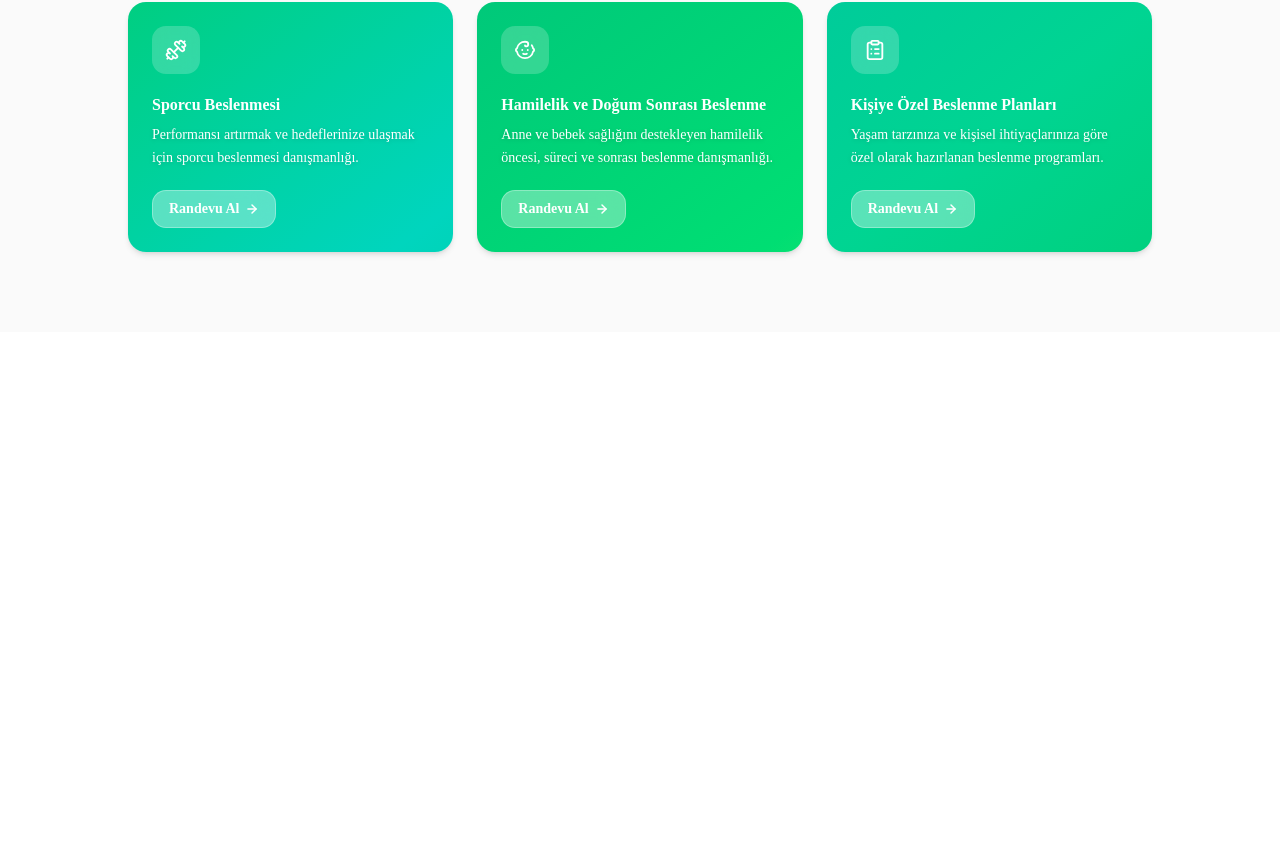
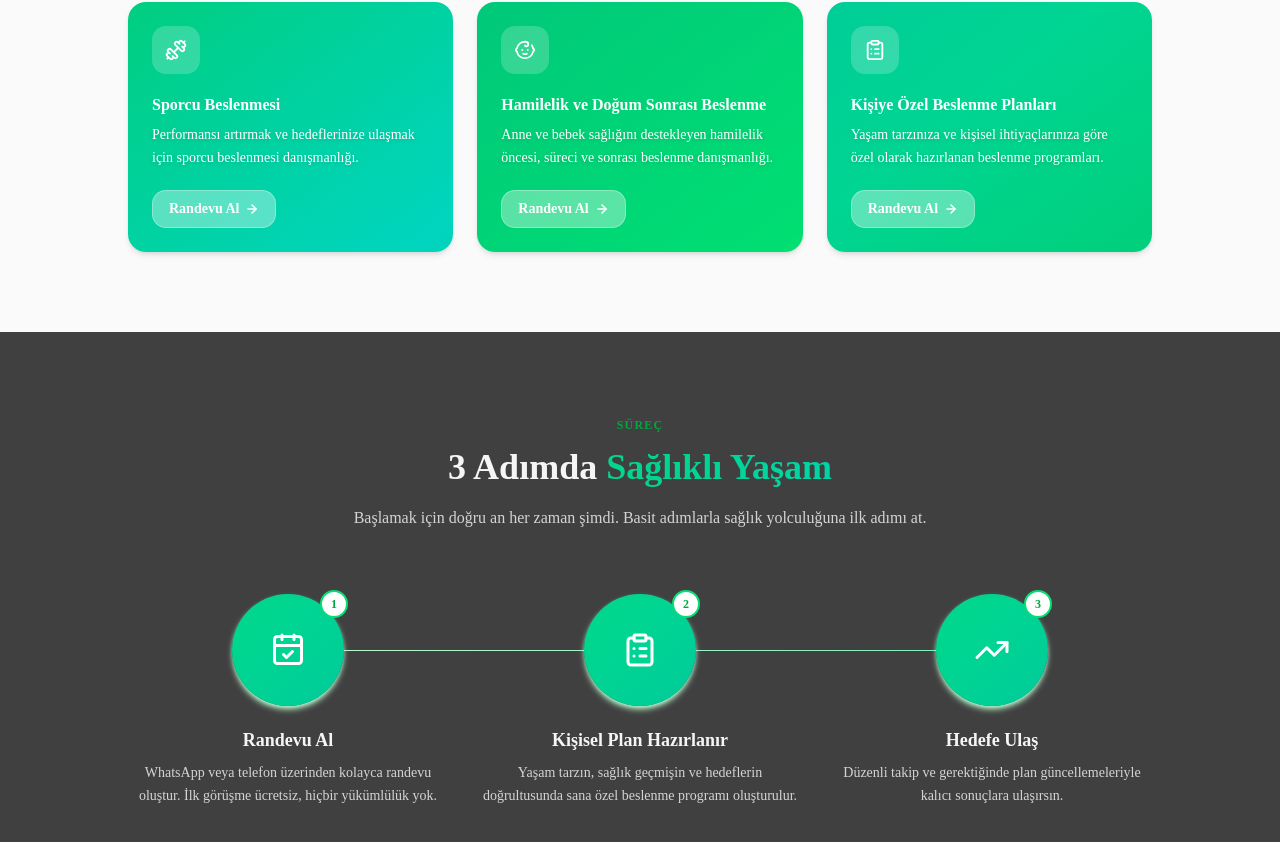
Before and after one commit to furkanarslan1/next-diyetisyen-v1, a Next.js app: page / in a window 1280 px wide. Shown: the part 1340-2182 px from the top of the page. Before the commit the page ends 1672 px from the top, so only its background shows below. Built offline with nearby package versions, Linux system fonts and the light colour scheme.

Commit message:
feat:add how it works

```diff
--- /dev/null
+++ b/app/components/HowItWorks.tsx
@@ -0,0 +1,87 @@
+import { CalendarCheck, ClipboardList, TrendingUp } from "lucide-react";
+
+const steps = [
+  {
+    icon: CalendarCheck,
+    step: "01",
+    title: "Randevu Al",
+    description:
+      "WhatsApp veya telefon üzerinden kolayca randevu oluştur. İlk görüşme ücretsiz, hiçbir yükümlülük yok.",
+  },
+  {
+    icon: ClipboardList,
+    step: "02",
+    title: "Kişisel Plan Hazırlanır",
+    description:
+      "Yaşam tarzın, sağlık geçmişin ve hedeflerin doğrultusunda sana özel beslenme programı oluşturulur.",
+  },
+  {
+    icon: TrendingUp,
+    step: "03",
+    title: "Hedefe Ulaş",
+    description:
+      "Düzenli takip ve gerektiğinde plan güncellemeleriyle kalıcı sonuçlara ulaşırsın.",
+  },
+];
+
+export default function HowItWorks() {
+  return (
+    <section className="w-full bg-neutral-700 py-20 px-6 overflow-hidden">
+      {/* Başlık */}
+      <div className="max-w-5xl mx-auto text-center mb-16">
+        <span className="inline-block text-xs font-semibold tracking-widest text-green-600 uppercase mb-3">
+          Süreç
+        </span>
+        <h2 className="text-3xl md:text-4xl font-bold text-neutral-100 leading-tight">
+          3 Adımda{" "}
+          <span className="bg-linear-to-r from-green-400 via-emerald-400 to-teal-400 bg-clip-text text-transparent animate-gradient">
+            Sağlıklı Yaşam
+          </span>
+        </h2>
+        <p className="mt-4 text-neutral-300 max-w-xl mx-auto text-sm md:text-base">
+          Başlamak için doğru an her zaman şimdi. Basit adımlarla sağlık
+          yolculuğuna ilk adımı at.
+        </p>
+      </div>
+
+      {/* Adımlar */}
+      <div className="max-w-5xl mx-auto relative">
+        {/* Bağlantı çizgisi — masaüstü */}
+        <div className="hidden lg:block absolute top-14 left-[calc(16.66%+1.5rem)] right-[calc(16.66%+1.5rem)] h-px bg-linear-to-r from-green-200 via-emerald-300 to-teal-200 animate-gradient" />
+
+        <div className="grid grid-cols-1 lg:grid-cols-3 gap-10 lg:gap-8">
+          {steps.map((step, index) => {
+            const Icon = step.icon;
+            return (
+              <div
+                key={step.step}
+                className="flex flex-col items-center text-center gap-5 group"
+              >
+                {/* İkon + Numara */}
+                <div className="relative">
+                  <div className="flex items-center justify-center w-28 h-28 rounded-full bg-linear-to-br from-green-400 via-emerald-400 to-teal-500 animate-gradient shadow-md shadow-green-200 group-hover:shadow-green-300 group-hover:scale-105 transition-all duration-300">
+                    <Icon size={36} className="text-white" />
+                  </div>
+                  {/* Adım numarası */}
+                  <span className="absolute -top-1 -right-1 flex items-center justify-center w-7 h-7 rounded-full bg-white border-2 border-green-400 text-xs font-bold text-green-600">
+                    {index + 1}
+                  </span>
+                </div>
+
+                {/* İçerik */}
+                <div className="flex flex-col gap-2">
+                  <h3 className="text-lg font-bold text-neutral-100">
+                    {step.title}
+                  </h3>
+                  <p className="text-sm text-neutral-300 leading-relaxed max-w-xs mx-auto">
+                    {step.description}
+                  </p>
+                </div>
+              </div>
+            );
+          })}
+        </div>
+      </div>
+    </section>
+  );
+}
--- a/app/components/Services.tsx
+++ b/app/components/Services.tsx
@@ -75,7 +75,7 @@ export default function Services() {
                 href="https://wa.me/90541111111"
                 target="_blank"
                 rel="noopener noreferrer"
-                className="inline-flex items-center gap-1.5 text-sm font-semibold text-white bg-white/35 backdrop-blur-md border border-white/30 px-4 py-2 rounded-xl hover:bg-white/55 hover:gap-3 transition-all duration-200 mt-auto w-fit"
+                className="inline-flex items-center gap-1.5 text-sm font-semibold text-white bg-white/35 backdrop-blur-md border border-white/30 px-4 py-2 rounded-xl hover:bg-white/45 hover:gap-3 transition-all duration-200 mt-auto w-fit"
               >
                 Randevu Al
                 <svg
--- a/app/page.tsx
+++ b/app/page.tsx
@@ -1,5 +1,6 @@
 import Header from "./components/Header";
 import Hero from "./components/Hero";
+import HowItWorks from "./components/HowItWorks";
 import Services from "./components/Services";
 
 export default function Home() {
@@ -8,6 +9,7 @@ export default function Home() {
       <Header />
       <Hero />
       <Services />
+      <HowItWorks />
     </div>
   );
 }
```
